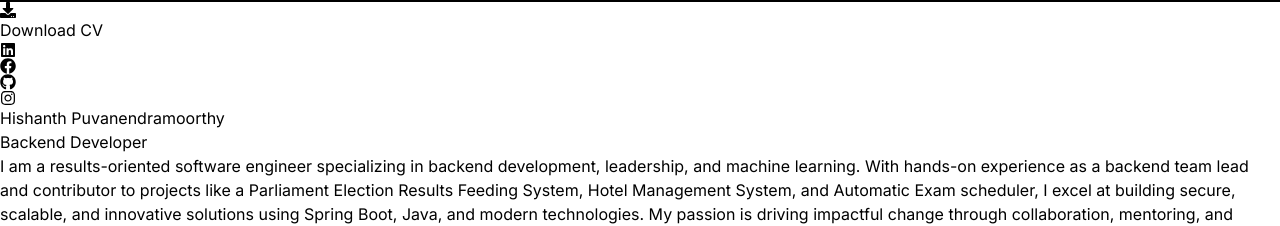
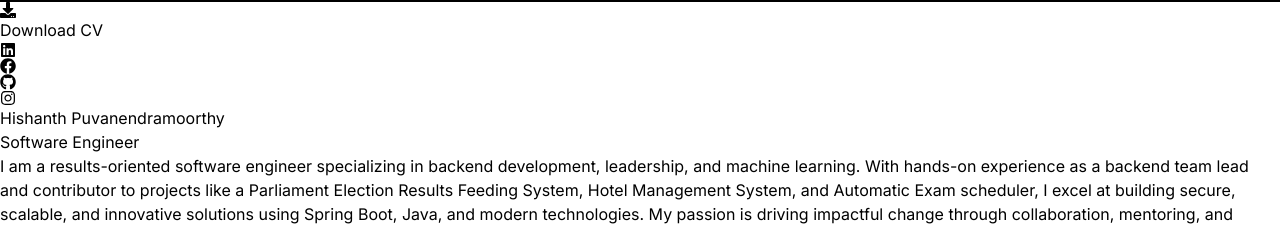
Before and after one commit to hishanthp1231/My_Portfolio, a React (Vite) app: page / in a window 1280 px wide. Shown: the part 1278-1504 px from the top of the page. Built offline with nearby package versions, Linux system fonts and the light colour scheme.

Commit message:
Change title from 'Backend Developer' to 'Software Engineer'

```diff
--- a/src/Components/Hero.jsx
+++ b/src/Components/Hero.jsx
@@ -22,7 +22,7 @@ const Hero = () => {
                         transition={{ delay: 0.2 }}
                         className="mt-4 text-2xl bg-gradient-to-r from-pink-400 to-purple-500 bg-clip-text text-transparent"
                     >
-                        Backend Developer
+                        Software Engineer
                     </motion.h2>
 
                     <motion.p
```
